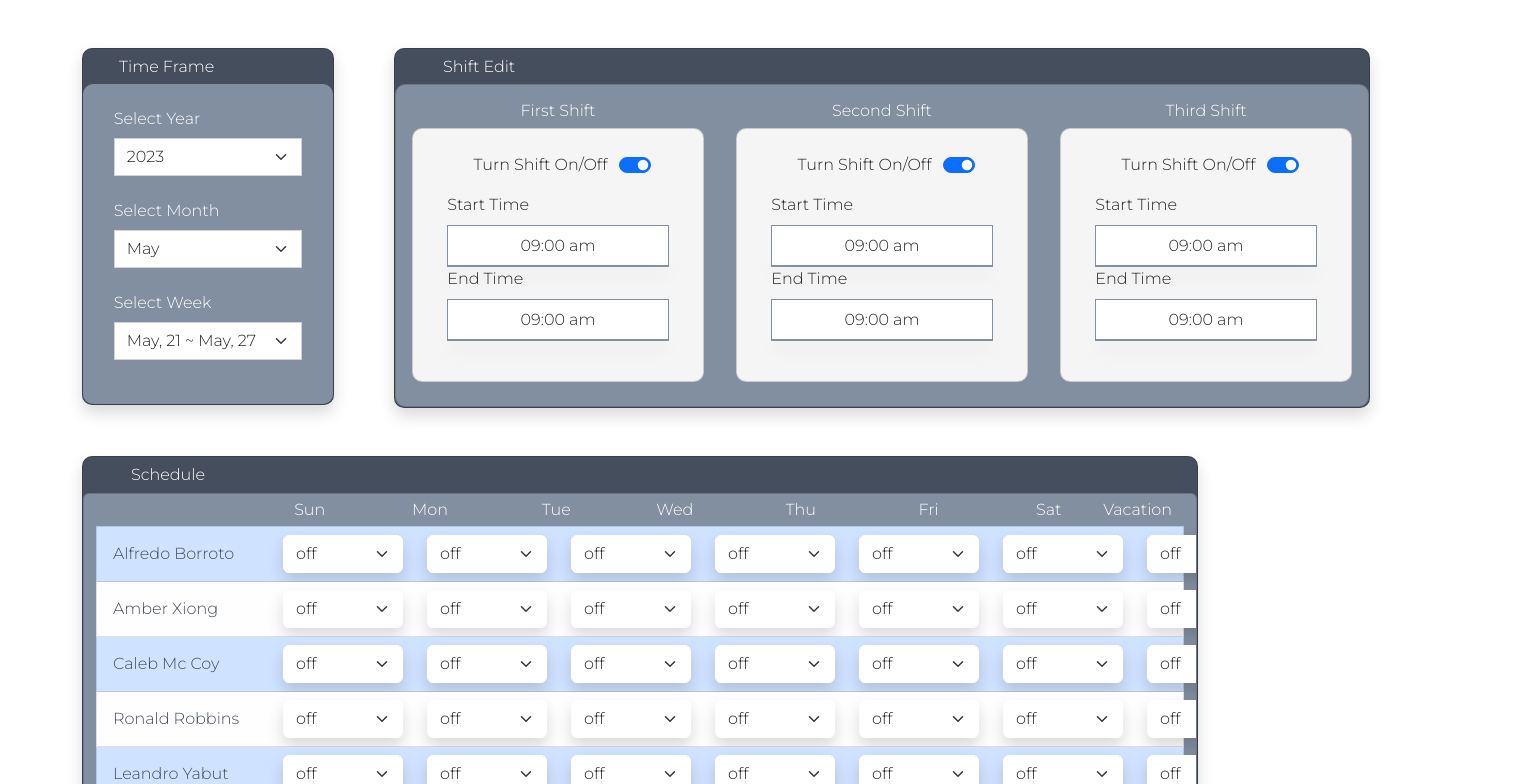
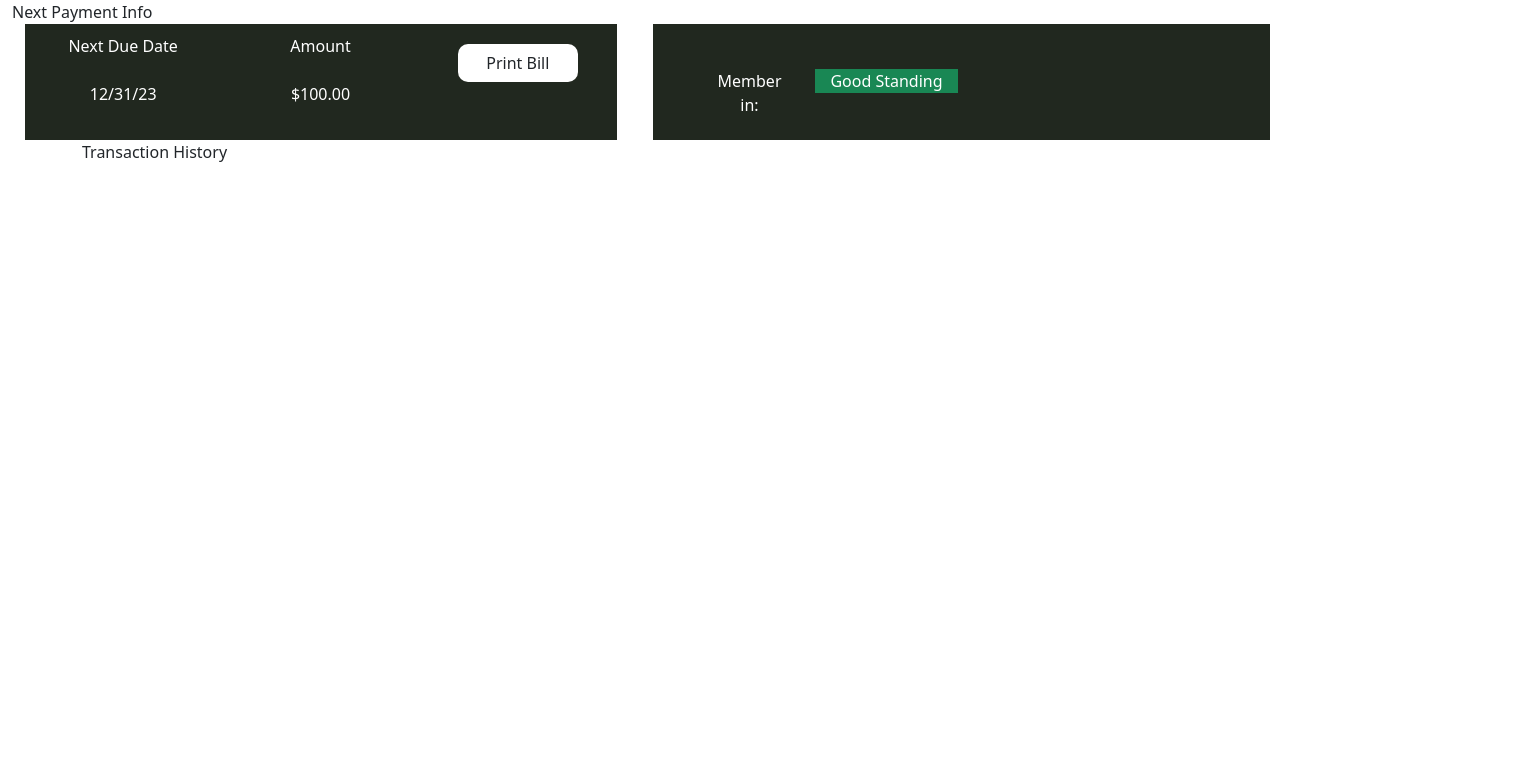
Before and after one commit to LAARC-FSU/HOA-Manager-UI, an Angular app: page /make-schedule in a window 1280 px wide. Shown: the top 784 px of the page, 1534 px wide, since content can reach past the window. Built offline with nearby package versions, Linux system fonts and the light colour scheme.

Commit message:
created next payment info section and member status section

```diff
--- a/angular.json
+++ b/angular.json
@@ -109,5 +109,8 @@
         }
       }
     }
+  },
+  "cli": {
+    "analytics": false
   }
 }
--- a/src/app/app.component.html
+++ b/src/app/app.component.html
@@ -1,3 +1,3 @@
 
-<router-outlet></router-outlet>
+<billing-payment-history></billing-payment-history>
 <!--<saved-schedule-row></saved-schedule-row>-->
--- a/src/app/app.module.ts
+++ b/src/app/app.module.ts
@@ -13,6 +13,9 @@ import {EmployeeScheduleComponent} from './make-schedule/employee-schedule/emplo
 import {ScheduleViewComponent} from './schedule-view/schedule-view.component';
 import {ScheduleDashboardComponent} from './schedule-dashboard/schedule-dashboard.component';
 import {DatePipe} from "@angular/common";
+import {BillingPaymentHistoryComponent} from "./billing-payment-history/billing-payment-history.component";
+import {TransactionHistoryComponent} from "./billing-payment-history/transaction-history/transaction-history.component";
+import {NextPaymentComponent} from "./billing-payment-history/next-payment/next-payment.component";
 
 @NgModule({
   declarations: [
@@ -25,6 +28,9 @@ import {DatePipe} from "@angular/common";
     EmployeeScheduleComponent,
     ScheduleViewComponent,
     ScheduleDashboardComponent,
+    BillingPaymentHistoryComponent,
+    TransactionHistoryComponent,
+    NextPaymentComponent,
   ],
   imports: [
     BrowserModule,
--- a/src/app/billing-payment-history/billing-payment-history.component.html
+++ b/src/app/billing-payment-history/billing-payment-history.component.html
@@ -1,10 +1,2 @@
-<!DOCTYPE html>
-<html lang="en">
-<head>
-  <meta charset="UTF-8">
-  <title>Title</title>
-</head>
-<body>
-
-</body>
-</html>
+<next-payment></next-payment>
+<transaction-history></transaction-history>
--- a/src/app/billing-payment-history/next-payment/next-payment.component.html
+++ b/src/app/billing-payment-history/next-payment/next-payment.component.html
@@ -1,10 +1,35 @@
-<!DOCTYPE html>
-<html lang="en">
-<head>
-  <meta charset="UTF-8">
-  <title>Title</title>
-</head>
-<body>
-
-</body>
-</html>
+<div class="container container1">
+  <div>Next Payment Info</div>
+    <div class="row">
+      <div class="col">
+        <div class="container container2">
+      <div class="row">
+      <div class="col col1">
+        <div>Next Due Date</div>
+      </div>
+      <div class="col">Amount</div>
+      <div class="col" style="padding-top: 10px">
+        <button class="btn">Print Bill</button>
+      </div>
+    </div>
+      <div class="row">
+        <div class="col col1">12/31/23</div>
+        <div class="col">$100.00</div>
+        <div class="col"></div>
+      </div>
+  </div>
+      </div>
+      <div class="col">
+        <div class="container container3">
+          <div class="row">
+            <div class="col textcol">
+              <div class="text-white">Member in: </div>
+            </div>
+            <div class="col statuscol">
+              <div class="text-bg-success">Good Standing</div>
+            </div>
+          </div>
+        </div>
+      </div>
+  </div>
+</div>
--- a/src/app/billing-payment-history/next-payment/next-payment.component.scss
+++ b/src/app/billing-payment-history/next-payment/next-payment.component.scss
@@ -0,0 +1,45 @@
+.col {
+  text-align: center;
+}
+
+.btn {
+  border-radius: 10px;
+  background-color: white;
+  min-width: 120px;
+}
+
+.container2 {
+  background-color: #21281F;
+  color: white;
+  padding-top: 10px;
+  padding-bottom: 10px;
+  max-width: 592px;
+  min-width: 592px;
+  min-height: 116px;
+}
+.container1 {
+  max-width: 1282px;
+  min-width: 1282px;
+}
+
+.container3 {
+  background-color: #21281F;
+  min-height: 116px;
+  vertical-align: middle;
+}
+
+.text-white{
+  padding-top: 45px;
+}
+
+.statuscol{
+  padding-top: 45px;
+  padding-right: 45px;
+  max-width: 200px;
+}
+
+.textcol{
+  padding-left: 55px;
+  min-width: 150px;
+  max-width: 150px;
+}
--- a/src/app/billing-payment-history/transaction-history/transaction-history.component.html
+++ b/src/app/billing-payment-history/transaction-history/transaction-history.component.html
@@ -1,10 +1,6 @@
-<!DOCTYPE html>
-<html lang="en">
-<head>
-  <meta charset="UTF-8">
-  <title>Title</title>
-</head>
-<body>
+<div class="container container1">
+  <div class="text-md-start">Transaction History</div>
+  <div class="container container2">
 
-</body>
-</html>
+  </div>
+</div>
```
Also changed, not shown: src/app/billing-payment-history/billing-payment-history.component.ts (+9 -0 lines), src/app/billing-payment-history/next-payment/next-payment.component.ts (+8 -0 lines), src/app/billing-payment-history/transaction-history/transaction-history.component.ts (+9 -0 lines).
